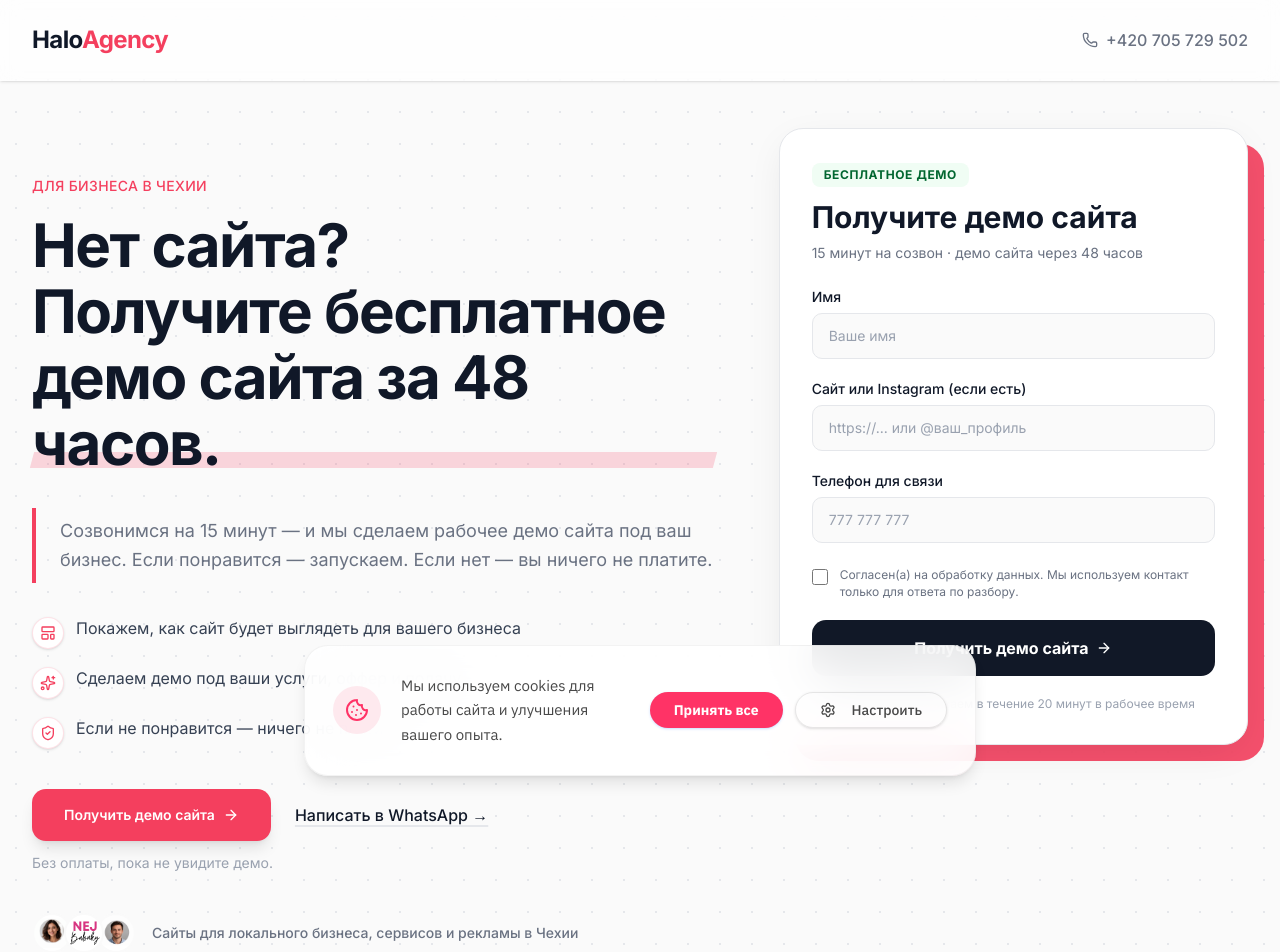
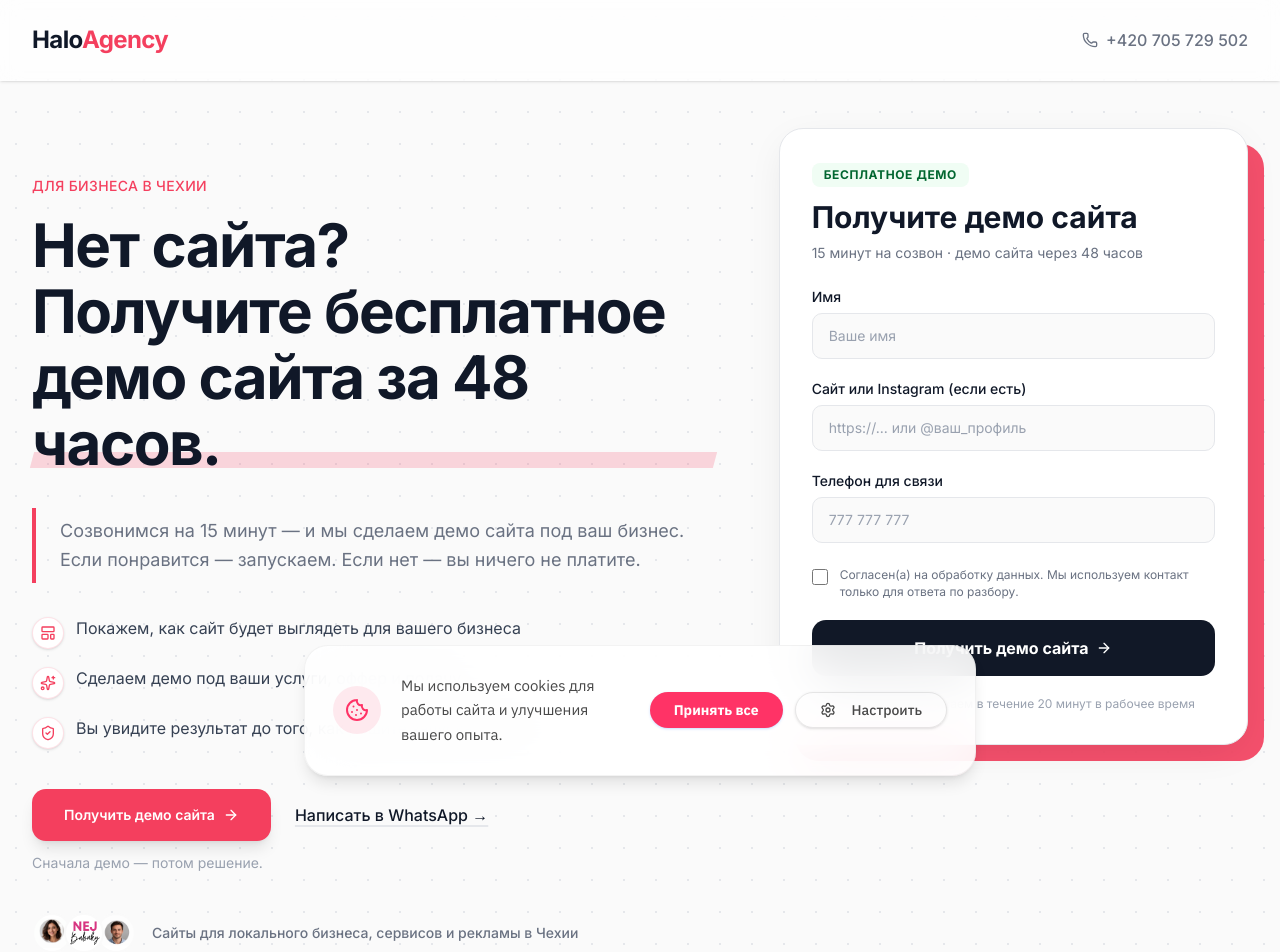
Before and after one commit to Artem-sudo25/haloagency-website, a Next.js app: page /lp/v3 in a window 1280 px wide. Shown: the top 952 px of the page. Built offline with nearby package versions, Linux system fonts and the light colour scheme; no server answers.

Commit message:
lp/v3/v4004

```diff
--- a/app/lp/v3/LPV3Client.tsx
+++ b/app/lp/v3/LPV3Client.tsx
@@ -99,7 +99,7 @@ const heroProofs = [
   },
   {
     icon: ShieldCheck,
-    text: "Если не понравится — ничего не платите",
+    text: "Вы увидите результат до того, как решите запускать сайт",
   },
 ];
 
@@ -134,11 +134,11 @@ const faqItems = [
   },
   {
     q: "Сколько стоит сайт?",
-    a: "Зависит от задачи. Простой landing page обычно стартует от 25 000 Kč, сайт услуг с дополнительными блоками и интеграциями — от 40 000 Kč. Точную стоимость скажем после короткого созвона.",
+    a: "Зависит от задачи. Простой landing page обычно стартует от 10 000 Kč, сайт услуг с дополнительными блоками и интеграциями — от 20 000 Kč. Точную стоимость скажем после короткого созвона.",
   },
   {
     q: "Сколько времени занимает сделать сайт?",
-    a: "Обычно 7–14 дней, если речь о landing page или сайте услуг без сложной кастомной логики. Более объёмные проекты занимают дольше, но сроки фиксируем заранее.",
+    a: "Обычно 3-7 дней, если речь о landing page или сайте услуг без сложной кастомной логики. Более объёмные проекты занимают дольше, но сроки фиксируем заранее.",
   },
   {
     q: "Что нужно подготовить с моей стороны?",
@@ -149,8 +149,8 @@ const faqItems = [
     a: "Да, если проект делается на подходящей для этого системе. Мы сразу подбираем решение под то, хотите ли вы менять контент сами или передавать это нам.",
   },
   {
-    q: "Вы работаете только с Прагой?",
-    a: "Нет. Работаем по всей Чехии и с бизнесами за её пределами. Созвоны проводим онлайн, поэтому география не ограничивает проект.",
+    q: "Вы работаете только в Чехии?",
+    a: "Нет. Работаем не только по Чехии, но и с бизнесами за её пределами. Созвоны проводим онлайн, поэтому география не ограничивает проект.",
   },
 ];
 
@@ -325,9 +325,8 @@ export default function LPV3Client() {
 
             <div className="mb-8 max-w-3xl border-l-4 border-[#f43f5e] py-2 pl-5 sm:pl-6">
               <p className="text-lg leading-relaxed text-gray-500">
-                Созвонимся на 15 минут — и мы сделаем рабочее демо сайта под ваш
-                бизнес. Если понравится — запускаем. Если нет — вы ничего не
-                платите.
+                Созвонимся на 15 минут — и мы сделаем демо сайта под ваш бизнес.
+                Если понравится — запускаем. Если нет — вы ничего не платите.
               </p>
             </div>
 
@@ -370,7 +369,7 @@ export default function LPV3Client() {
               </a>
             </div>
             <p className="mb-10 text-sm text-gray-400">
-              Без оплаты, пока не увидите демо.
+              Сначала демо — потом решение.
             </p>
 
             <div className="flex items-center gap-4">
@@ -813,8 +812,8 @@ export default function LPV3Client() {
           <div className="absolute inset-0 -z-10 translate-y-4 rounded-[2rem] bg-[#f43f5e] sm:mx-6 lg:mx-8"></div>
 
           <div className="relative overflow-hidden rounded-[2rem] border border-gray-200 bg-white p-10 text-center shadow-2xl sm:p-12 md:p-16">
-            <div className="mb-8 inline-flex items-center gap-2 rounded-full border border-amber-200 bg-amber-50 px-4 py-1.5 text-xs font-semibold text-amber-800">
-              <span className="h-1.5 w-1.5 animate-pulse rounded-full bg-amber-500"></span>
+            <div className="mb-8 inline-flex items-center gap-2 text-sm font-medium text-gray-500">
+              <span className="h-2.5 w-2.5 animate-pulse rounded-full bg-green-500"></span>
               На следующей неделе доступно 3 демо-слота
             </div>
 
@@ -848,18 +847,13 @@ export default function LPV3Client() {
               </a>
             </div>
 
-            <div className="mt-6 flex flex-wrap justify-center gap-3 text-xs text-gray-500">
+            <div className="mt-6 flex flex-wrap justify-center gap-x-4 gap-y-2 text-sm text-gray-400">
               {[
                 "Без оплаты",
                 "Без обязательств",
                 "Если не понравится — ничего не платите",
               ].map((item) => (
-                <span
-                  key={item}
-                  className="rounded-full border border-gray-200 bg-[#fafafa] px-3 py-1.5"
-                >
-                  {item}
-                </span>
+                <span key={item}>{item}</span>
               ))}
             </div>
           </div>
```
